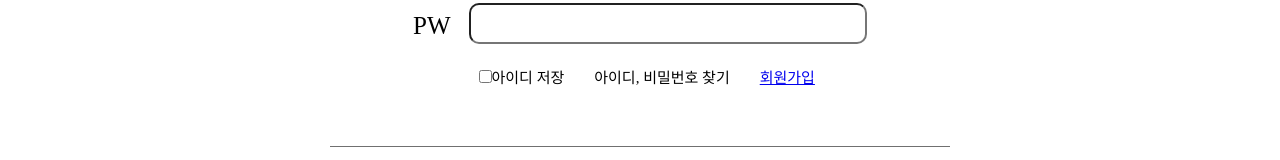
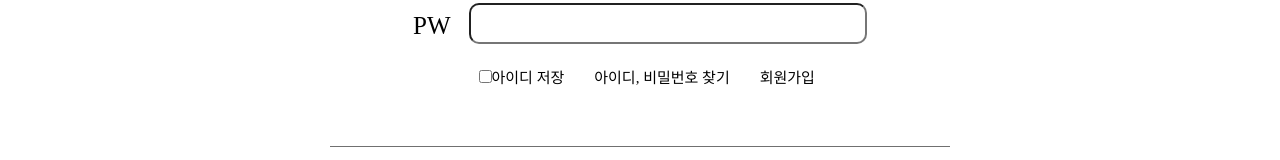
Before and after one commit to kirong99/frontnewbie, a React (Create React App) app: page /Login in a window 1280 px wide. Shown: the part 356-516 px from the top of the page. Built offline with nearby package versions, Linux system fonts and the light colour scheme; a web font is replaced by a local one.

Commit message:
[2022-09-28] main height값 지정 보류

```diff
--- a/src/App.css
+++ b/src/App.css
@@ -1,7 +1,8 @@
 
 *{margin: 0 auto;}
 ul, li{list-style:none;}
-main{height: calc(100vh - 70px);}
+a{color: #000; text-decoration: none;}
+/* main{height: calc(100vh - 70px);} */
 
 /* font */
 @font-face {
```
